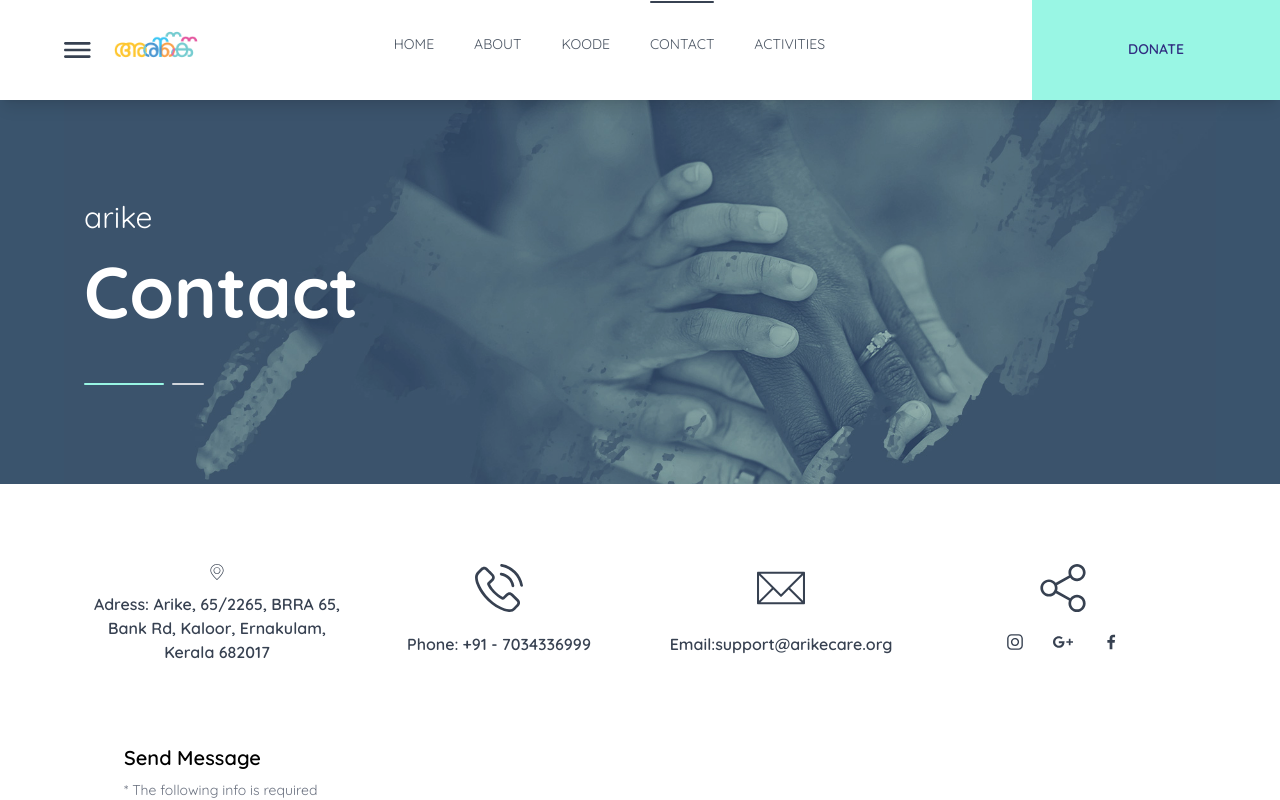
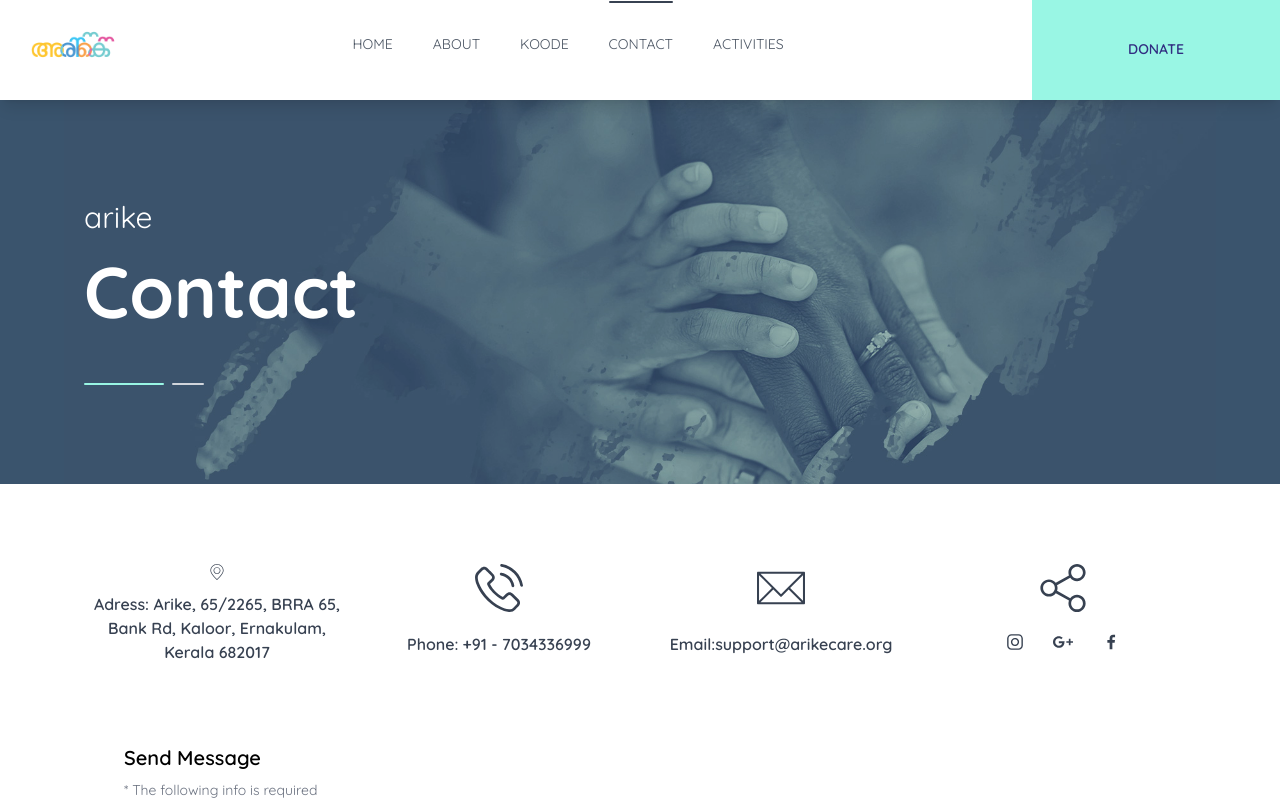
Before and after one commit to hoverspaces/arikecare.org, a Next.js app: page /contact in a window 1280 px wide. Shown: the top 800 px of the page. Built offline with nearby package versions, Linux system fonts and the light colour scheme.

Commit message:
removed sidebar menu from large screens

```diff
--- a/components/baseWrapper/Header.jsx
+++ b/components/baseWrapper/Header.jsx
@@ -22,10 +22,10 @@ export default function Header() {
       />
       <header className="text-gray-600 bg-white body-font shadow-lg">
         <div className="mx-auto flex flex-row justify-between max-w-7xl">
-          <div className="ml-6 sm:ml-16 h-full flex flex-row gap-4 items-center label-font cursor-pointer font-medium text-gray-900">
+          <div className="ml-6 h-full flex flex-row gap-4 items-center label-font cursor-pointer font-medium text-gray-900">
             <button
               onClick={() => setMenu(true)}
-              className="sm:flex hidden text-gray-700 hover:text-gray-500"
+              className="hidden sm:flex lg:hidden text-gray-700 hover:text-gray-500"
             >
               <MenuIcon className="h-4" />
             </button>
--- a/components/baseWrapper/Menu.jsx
+++ b/components/baseWrapper/Menu.jsx
@@ -23,7 +23,7 @@ export default function SidebarMenu({ parentShow, parentSetShow, className }) {
         setTimeout(() => parentSetShow(), 400);
       }}
       className={
-        "fixed inset-0 bg-gray-800 bg-opacity-50 text-gray-700 z-20 " +
+        "fixed lg:hidden inset-0 bg-gray-800 bg-opacity-50 text-gray-700 z-20 " +
         (parentShow ? "" : "hidden ") +
         className
       }
```
